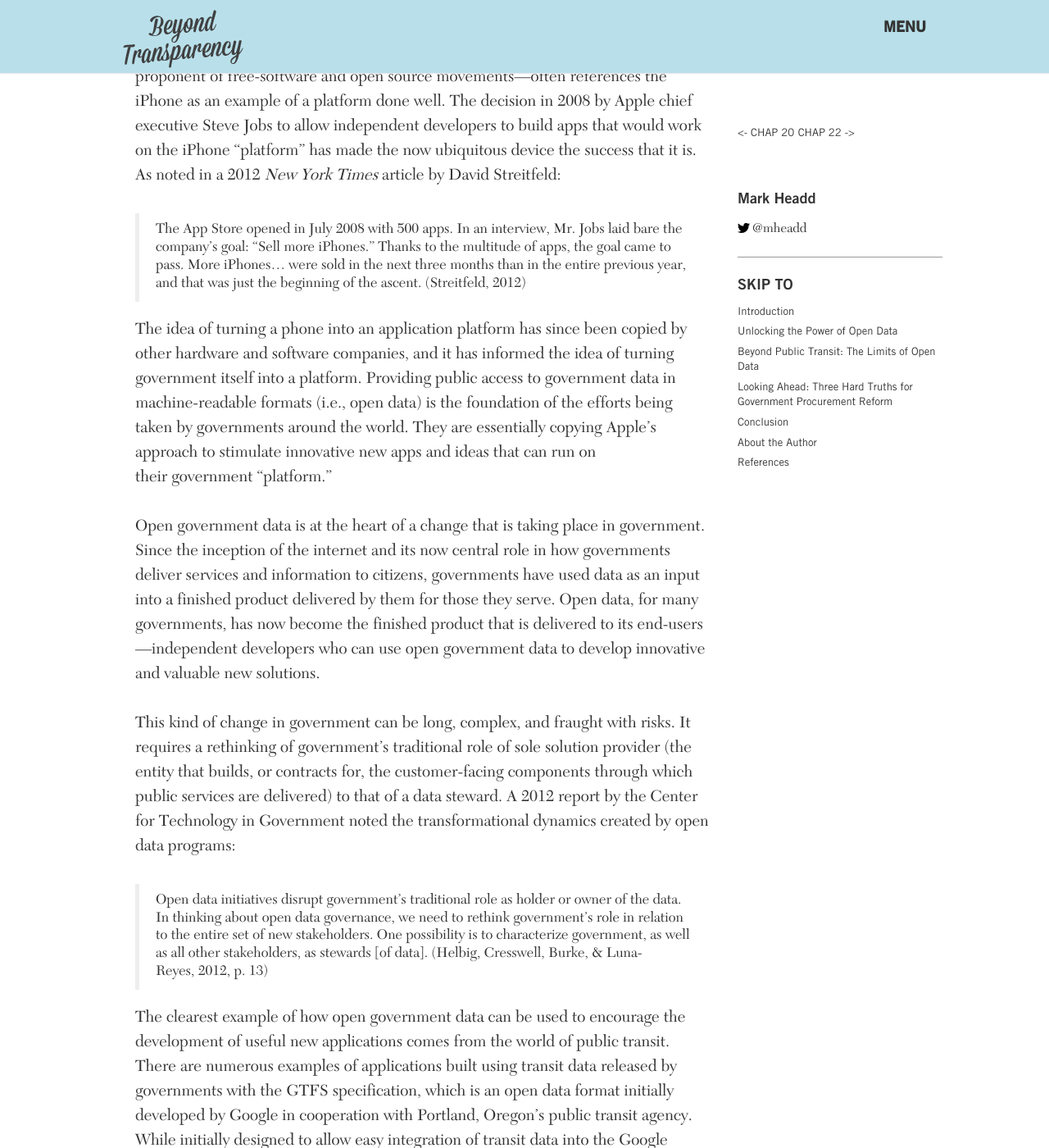
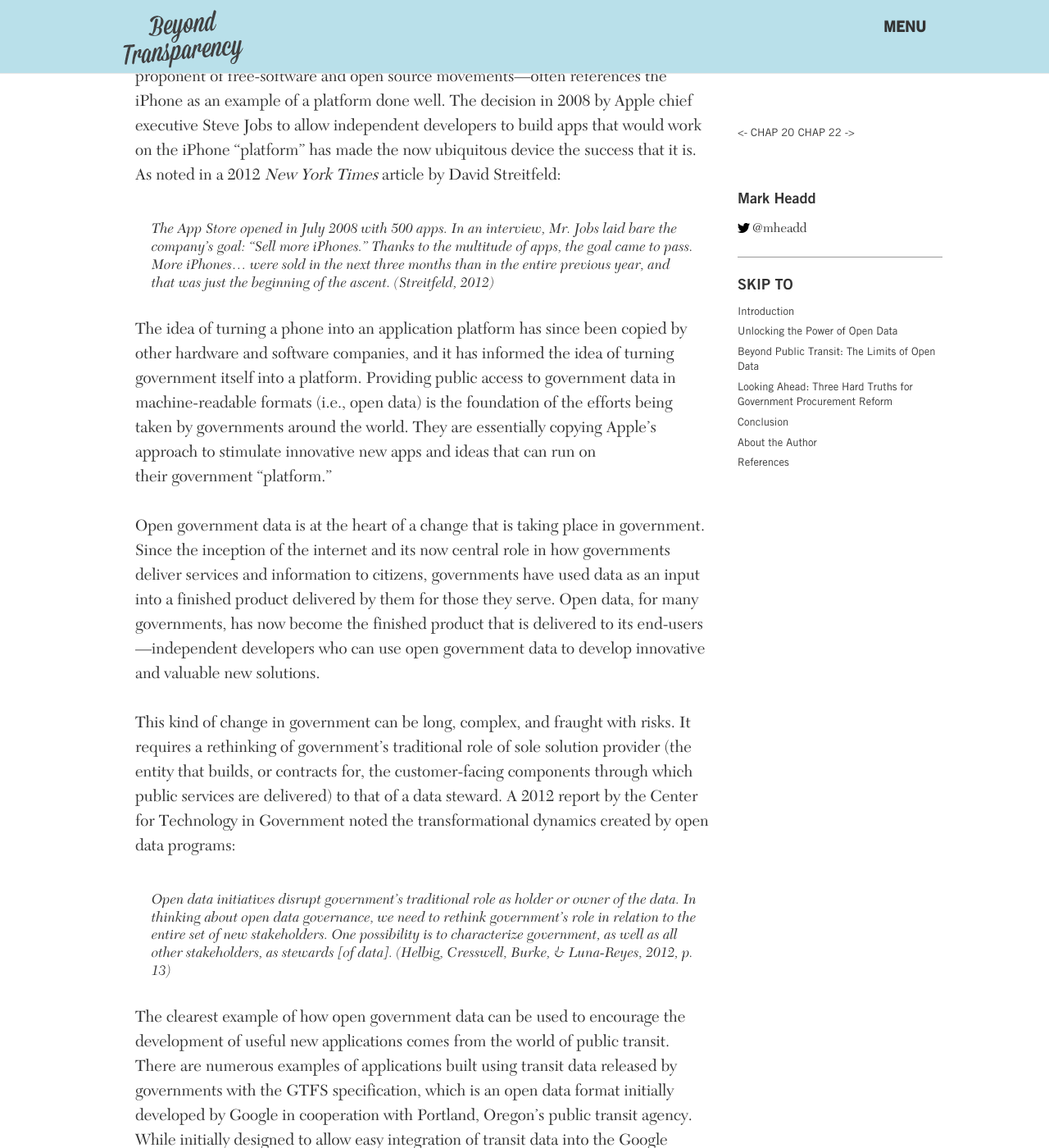
Before and after one commit to codeforamerica/beyondtransparency, a Jekyll site: the page built from chapters/part-5-chapter-21.md, in a window 1280 px wide and 1400 px high, scrolled down 781 px. Shown: the whole window at 82% size. Built offline with Jekyll 4.4.1, drawn with Linux system fonts in a browser that asks for light colours; nearby versions of some CDN libraries; some web fonts are replaced; library files that are not in the unit come from our copies; Markdown is read by kramdown in place of the engine named in the settings.

Commit message:
Changed the styling of the blockquotes

```diff
--- a/css/main.css
+++ b/css/main.css
@@ -314,6 +314,11 @@
   font-size:46px;
   line-height:51px;
 }
+.chapter blockquote {
+  font-family: 'NewCaledoniaLT-Italic';
+  border-left: 0px;
+}
+
 .chapter-author{
   margin-bottom:60px;
   color:#333;
```
